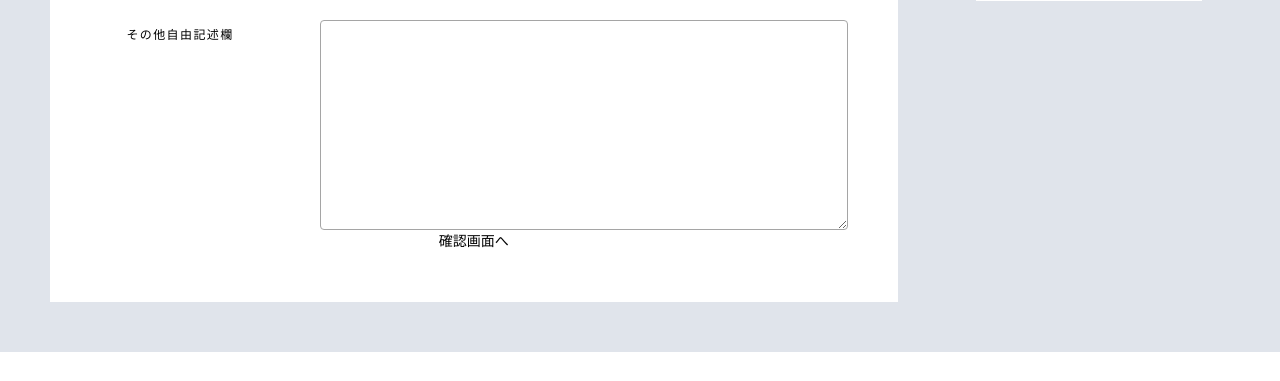
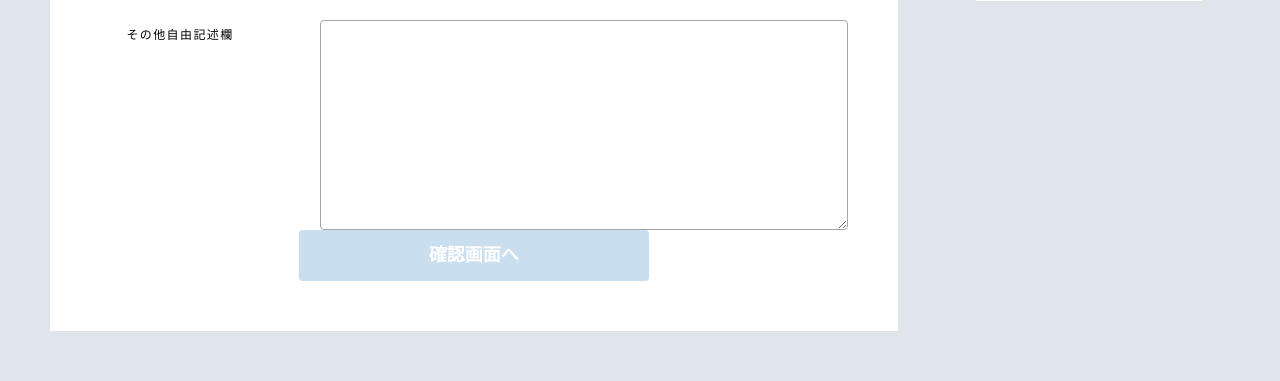
Before and after one commit to posse-ap/-teamdev-2022-posse1-team2C-, a PHP site: page /apply.php in a window 1280 px wide. Shown: the part 1048-1429 px from the top of the page. Before the commit the page ends 1400 px from the top, so only its background shows below. Run offline with PHP 8.4, Linux system fonts and the light colour scheme.

Commit message:
#47 完了

```diff
--- a/src/CRAFT/apply.php
+++ b/src/CRAFT/apply.php
@@ -209,7 +209,7 @@ if (isset($_POST['back']) && $_POST['back']) {
                                     </div>
                                 </dl>
                                 <div>
-                                    <button type="submit" name="confirm" value="確認">確認画面へ</button>
+                                    <button class="apply__form__button" type="submit" name="confirm" value="確認">確認画面へ</button>
                                 </div>
                             </form>
                         </div>
```
